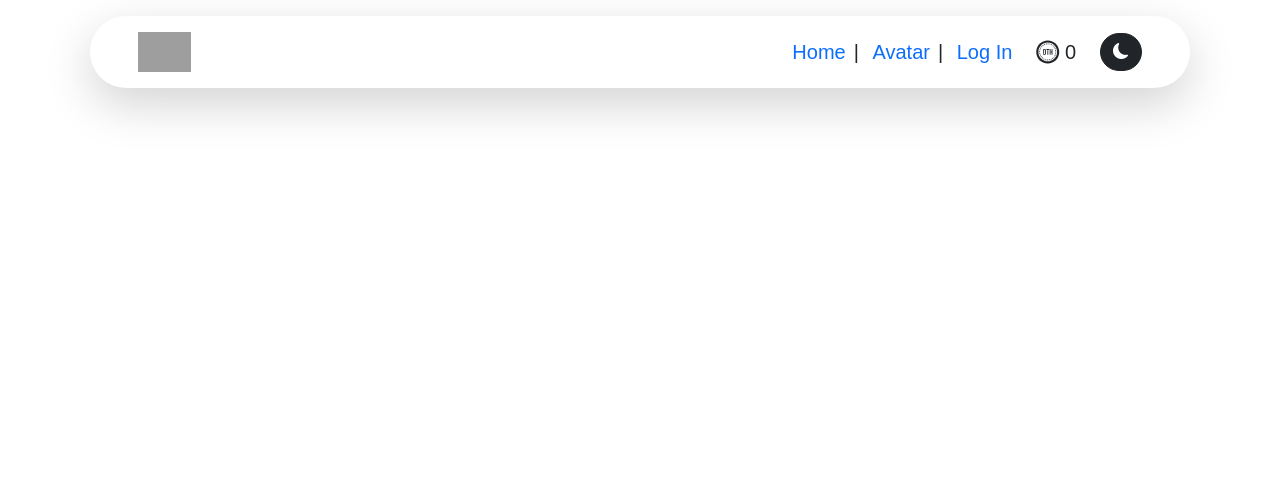
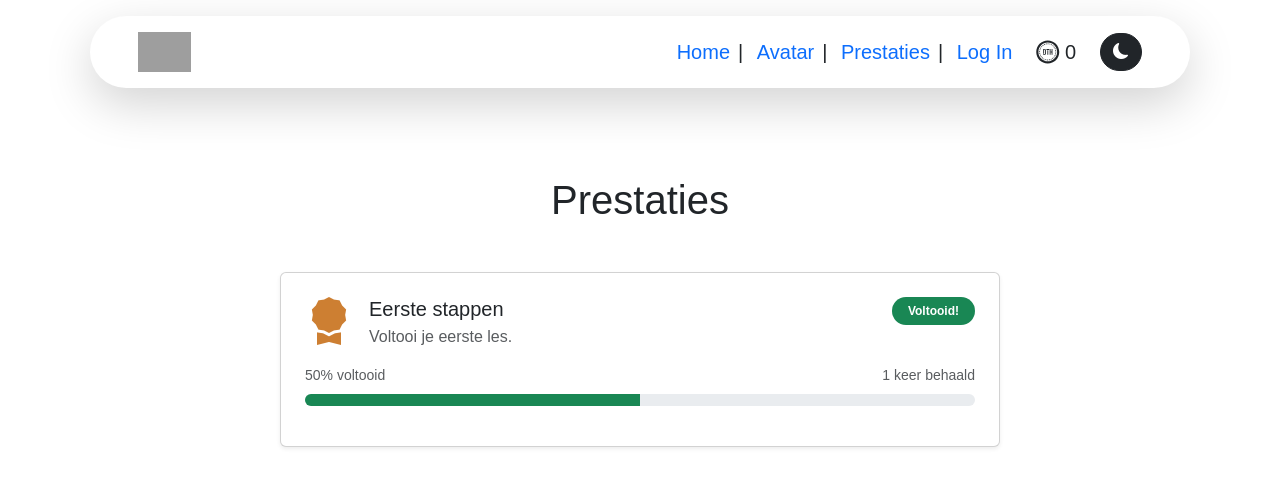
Before and after one commit to itmoz/DTH_LeerOmgeving, a React (Vite) app: page /Achievements in a window 1280 px wide. Shown: the top 486 px of the page. Built offline with nearby package versions, Linux system fonts and the light colour scheme; grey boxes are pictures that could not be loaded.

Commit message:
added achievement screen

```diff
--- a/src/AppRoutes/AppRoutes.jsx
+++ b/src/AppRoutes/AppRoutes.jsx
@@ -2,6 +2,7 @@ import { Routes, Route } from "react-router-dom";
 import Home from "../pages/Home";
 import LogIn from "../pages/LogIn";
 import Avatar from "../pages/Avatar";
+import Achievements from "../pages/Achievements";
 import Register from "../pages/Register";
 import LearningDashboard from "../pages/LearningDashboard";
 import AppRoutesGMHelden1 from "./AppRoutesGMHelden1";
@@ -15,6 +16,7 @@ const AppRoutes = () => {
       <Route path="/LogIn" element={<LogIn />} />
       <Route path="/register" element={<Register />} />
       <Route path="/LearningDashboard" element={<LearningDashboard />} />
+      <Route path="/Achievements" element={<Achievements />} />
       <Route path="/GMHelden1/*" element={<AppRoutesGMHelden1 />} />
       <Route path="/GMHelden2/*" element={<AppRoutesGMHelden2 />} />
       <Route path="/GMHelden3/*" element={<AppRoutesGMHelden3 />} />
--- /dev/null
+++ b/src/WebsiteElements/Card/AchievementCard.jsx
@@ -0,0 +1,62 @@
+export default function AchievementCard({
+  title,
+  achievementText,
+  progress = 0,
+  achievedCount = 0,
+  firstTimeReward = 0,
+  maxProgress = 100,
+}) {
+  const normalizedProgress = Math.max(0, Math.min(100, Number(progress) || 0));
+  const achievedTierColor =
+    achievedCount >= 50 ? "#d4af37" : achievedCount >= 20 ? "#c0c0c0" : achievedCount >= 1 ? "#cd7f32" : "#6c757d";
+  const achievementIconClass = achievedCount === 0 ? "bi bi-dash-circle-dotted" : "bi bi-award-fill";
+
+  return (
+    <div className="card shadow-sm w-100">
+      <div className="card-body p-4">
+        <div className="d-flex align-items-start gap-3 mb-3">
+          <i
+            className={`${achievementIconClass} flex-shrink-0`}
+            style={{ fontSize: "3rem", color: achievedTierColor, lineHeight: 1 }}
+          ></i>
+
+          <div className="flex-grow-1">
+            <div className="d-flex justify-content-between align-items-start gap-3">
+              <div>
+                <h5 className="card-title mb-1">{title}</h5>
+                <p className="text-body-secondary mb-0">{achievementText}</p>
+              </div>
+
+              {achievedCount === 0 ? (
+                <span className="badge text-bg-primary rounded-pill px-3 py-2">
+                  <i className="dth-coin me-1"></i>
+                  +{firstTimeReward} Eerste keer
+                </span>
+              ) : (
+                <span className="badge text-bg-success rounded-pill px-3 py-2">
+                  Voltooid!
+                </span>
+              )}
+            </div>
+          </div>
+        </div>
+
+        <div className="mb-2 d-flex justify-content-between small text-body-secondary">
+          <span>{normalizedProgress}% voltooid</span>
+          <span>{achievedCount} keer behaald</span>
+        </div>
+
+        <div className="progress mb-3" style={{ height: "12px" }}>
+          <div
+            className="progress-bar bg-success"
+            role="progressbar"
+            style={{ width: `${normalizedProgress}%` }}
+            aria-valuenow={normalizedProgress}
+            aria-valuemin="0"
+            aria-valuemax="100"
+          />
+        </div>
+      </div>
+    </div>
+  );
+}
--- a/src/WebsiteElements/Navbar/Navbar.jsx
+++ b/src/WebsiteElements/Navbar/Navbar.jsx
@@ -53,6 +53,8 @@ function Navbar({ theme, toggleTheme }) {
           |{" "}
           <Link to="/Avatar" className="text-decoration-none ms-2 me-2">Avatar</Link>
           |{" "}
+          <Link to="/Achievements" className="text-decoration-none ms-2 me-2">Prestaties</Link>
+          |{" "}
           <Link to="/LogIn" className="text-decoration-none ms-2">Log In</Link>
           <div className='d-inline ms-4'><i className="dth-coin"></i> {balance}</div>
         </nav>
--- /dev/null
+++ b/src/pages/Achievements.jsx
@@ -0,0 +1,21 @@
+import AchievementCard from "../WebsiteElements/Card/AchievementCard";
+
+export default function Achievements() {
+  return (
+    <div className="container py-4">
+      <h1 className="text-center my-5">Prestaties</h1>
+
+      <div className="row justify-content-center">
+        <div className="col-12 col-lg-8">
+          <AchievementCard
+            title="Eerste stappen"
+            achievementText="Voltooi je eerste les."
+            progress={50}
+            achievedCount={1}
+            firstTimeReward={50}
+          />
+        </div>
+      </div>
+    </div>
+  );
+}
```
